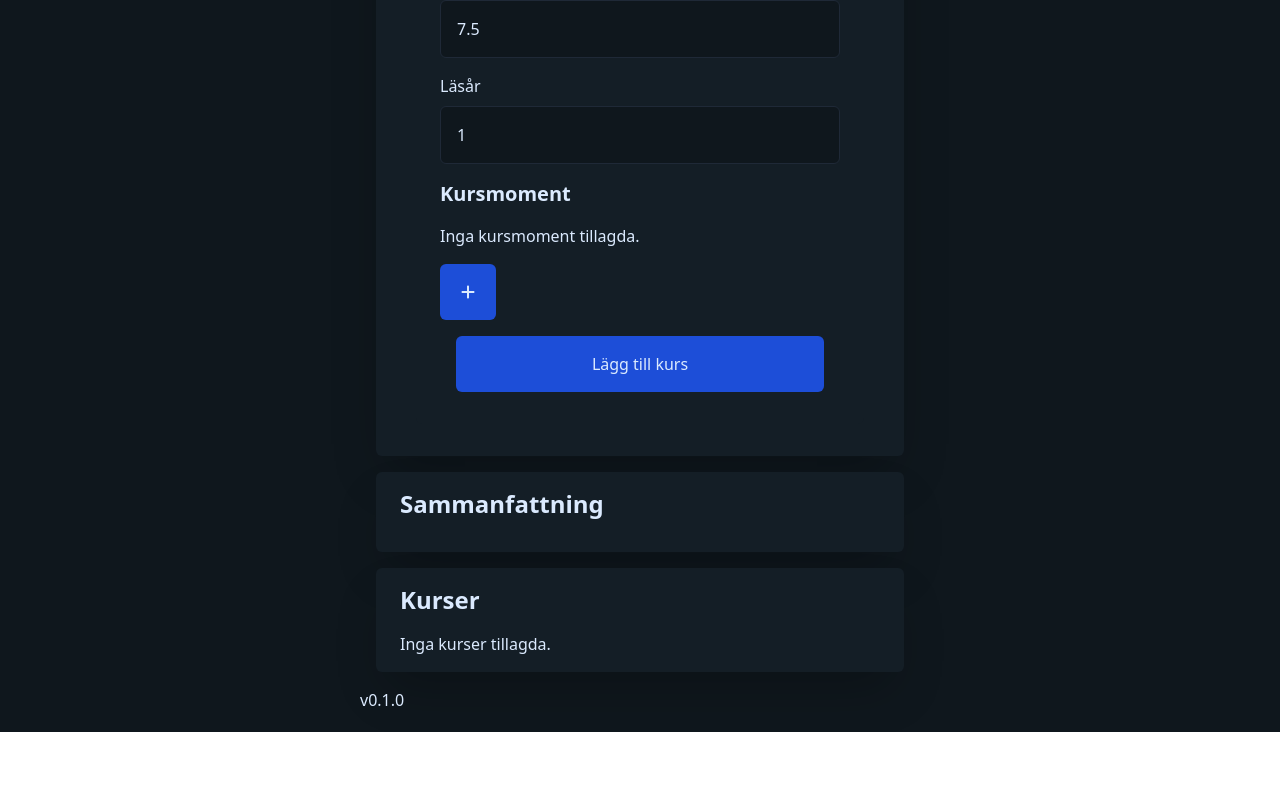
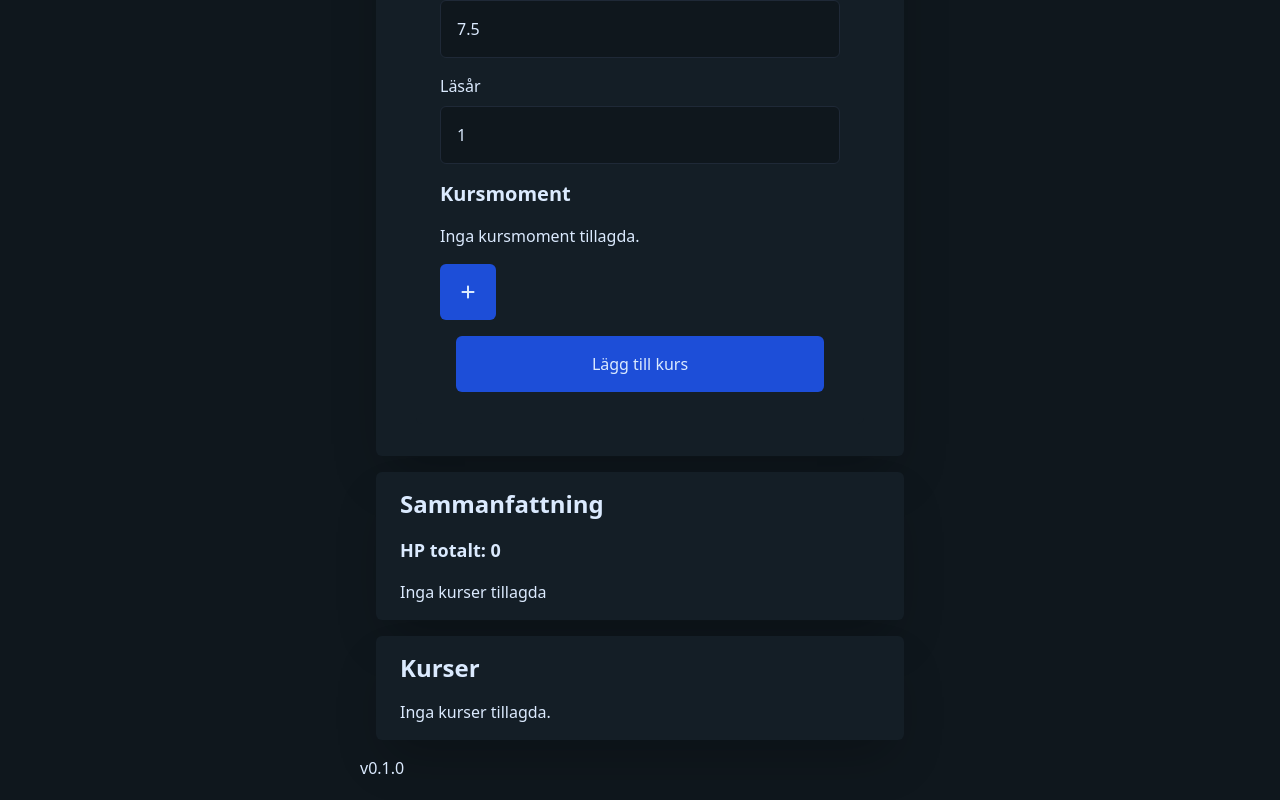
Before and after one commit to Danster2020/hp_calculator, a React (Create React App) app: page / in a window 1280 px wide. Shown: the part 479-1279 px from the top of the page. Before the commit the page ends 1211 px from the top, so only its background shows below. Built offline with nearby package versions, Linux system fonts and the light colour scheme.

Commit message:
started work on summary

```diff
--- /dev/null
+++ b/src/CoursesSummary.tsx
@@ -0,0 +1,58 @@
+import React from 'react'
+import { CSN_GOAL, Course } from './data'
+
+const CoursesSummary = (props: { courses: Course[] }) => {
+
+    function calcTotalFinishedPoints() {
+        let totalFinishedPoints = 0
+        props.courses.forEach(course => {
+            totalFinishedPoints += course.calcCompletedPoints()
+        });
+
+        return totalFinishedPoints
+    }
+
+    function calcTermFinishedPoints(term: number) {
+        let totalFinishedPoints = 0
+        props.courses.forEach(course => {
+            totalFinishedPoints += course.calcCompletedTermPoints(term)
+            term++
+        });
+
+        return totalFinishedPoints
+    }
+
+    function calcNrOfTerms() {
+        let nrOfTerms = 0
+        props.courses.forEach(course => {
+            if (course.term > nrOfTerms) {
+                nrOfTerms = course.term
+            }
+        });
+
+        return nrOfTerms
+    }
+
+    return (
+        <>
+            <div>
+                <h4>HP totalt: {calcTotalFinishedPoints()}</h4>
+            </div>
+
+            {props.courses.length === 0 ? <div>Inga kurser tillagda</div> :
+
+
+            [...Array(calcNrOfTerms())].map((term: number, index: number) => (
+            <section key={index}>
+                <h4>HP år {term}</h4>
+                <p>Avklarat: {calcTermFinishedPoints(term)} HP</p>
+                <p>Kvar till CSN: {CSN_GOAL - calcTermFinishedPoints(term)} HP</p>
+            </section>
+            ))}
+
+
+        </>
+    )
+}
+
+export default CoursesSummary
--- a/src/Main.tsx
+++ b/src/Main.tsx
@@ -3,6 +3,7 @@ import CourseForm from './courseForm/CourseForm';
 import CoursesDisplay from './courseForm/CoursesDisplay';
 import { Course } from './data';
 import { useEffect, useState } from 'react';
+import CoursesSummary from './CoursesSummary';
 
 function Main() {
     const [courses, setCourses] = useState<Course[]>([]);
@@ -56,7 +57,7 @@ function Main() {
             <article className="">
                 <h2>Sammanfattning</h2>
                 <div id="summary_block">
-
+                    <CoursesSummary courses={courses} ></CoursesSummary>
                 </div>
             </article>
 
--- a/src/data.tsx
+++ b/src/data.tsx
@@ -1,5 +1,7 @@
 import React from 'react'
 import { Section } from './courseForm/Sections';
+
+export const CSN_GOAL = 45
 
 export class Course {
     id: string;
@@ -40,10 +42,21 @@ export class Course {
         return completedPoints
     }
 
+    calcCompletedTermPoints(term: number) {
+        let completedPoints = 0
+
+        this.sections.forEach(section => {
+            if (section.finish_term == term.toString()) {
+                completedPoints += section.points
+            }
+        });
+
+        return completedPoints
+    }
+
 
 }
 
-export let courses: Course[] = [];
 
 
 export default function data() {
--- a/src/index.css
+++ b/src/index.css
@@ -49,7 +49,7 @@
   }
 
   .btn {
-    @apply bg-blue-700 text-center align-middle p-4 mx-4 mb-4 rounded-md outline-none;
+    @apply bg-blue-700 hover:bg-blue-900 text-center align-middle p-4 mx-4 mb-4 rounded-md outline-none;
   }
 
   .btn_small {
@@ -57,7 +57,7 @@
   }
 
   .btn_red {
-    @apply bg-red-900;
+    @apply bg-red-900 hover:bg-red-950;
   }
 
   h1 {
```
